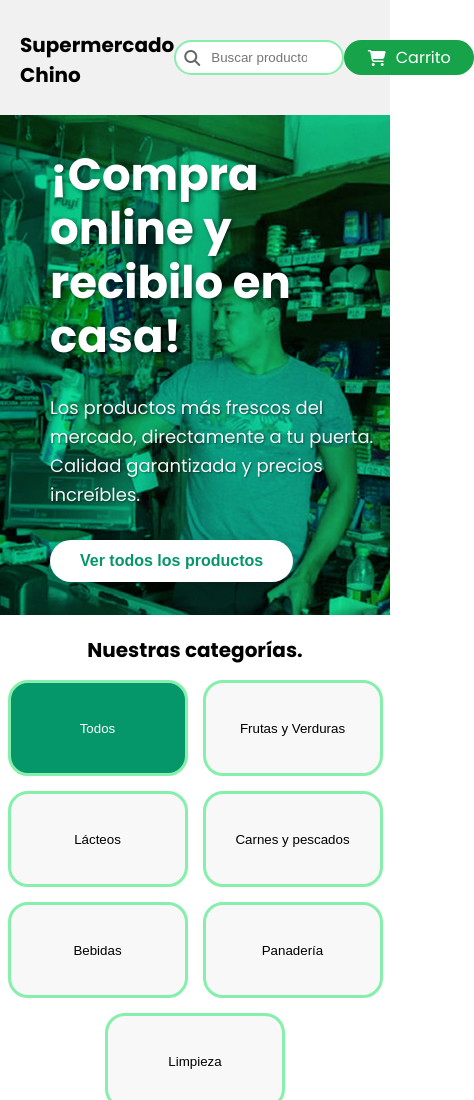
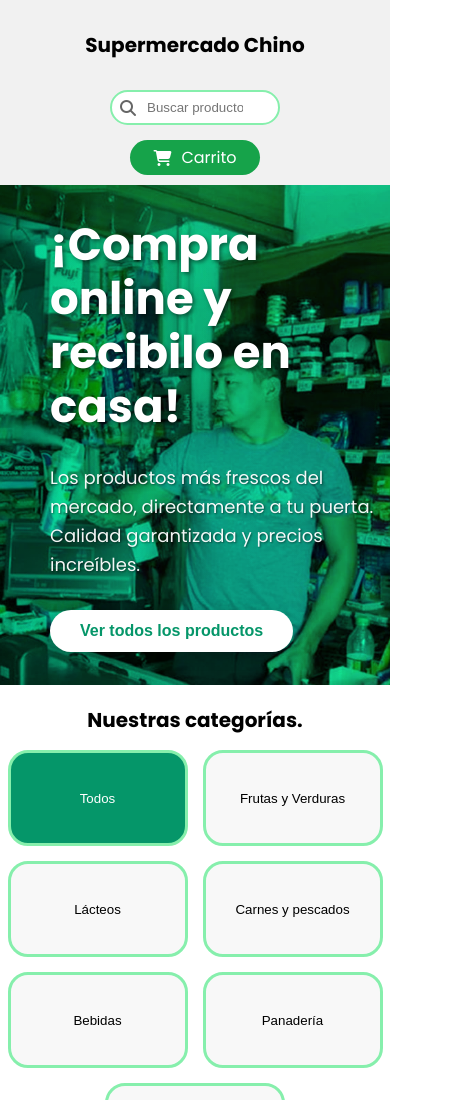
Before and after one commit to feluu777/supermercadoChino, a plain HTML site: page index.html in a window 390 px wide. Shown: the top 1100 px of the page, 474 px wide, since content can reach past the window. Drawn offline with Linux system fonts and the light colour scheme.

Commit message:
responsive

```diff
--- a/styles.css
+++ b/styles.css
@@ -245,6 +245,12 @@ button.active {
     grid-template-columns: 1fr;
   }
 
+  .div-header{
+    display: flex;
+    flex-direction: column;
+    gap: 15px;
+  }
+
   h2 {
     font-size: 20px;
     margin-bottom: 15px;
```
